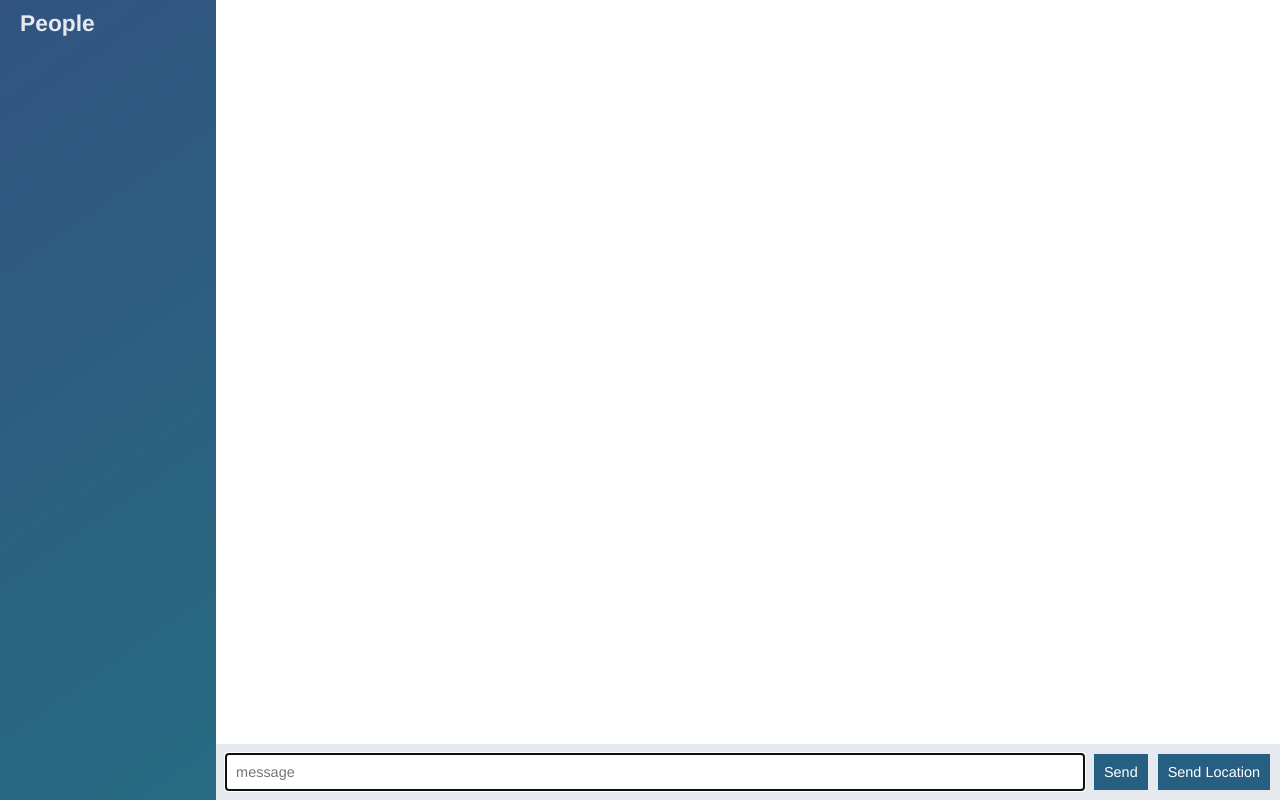
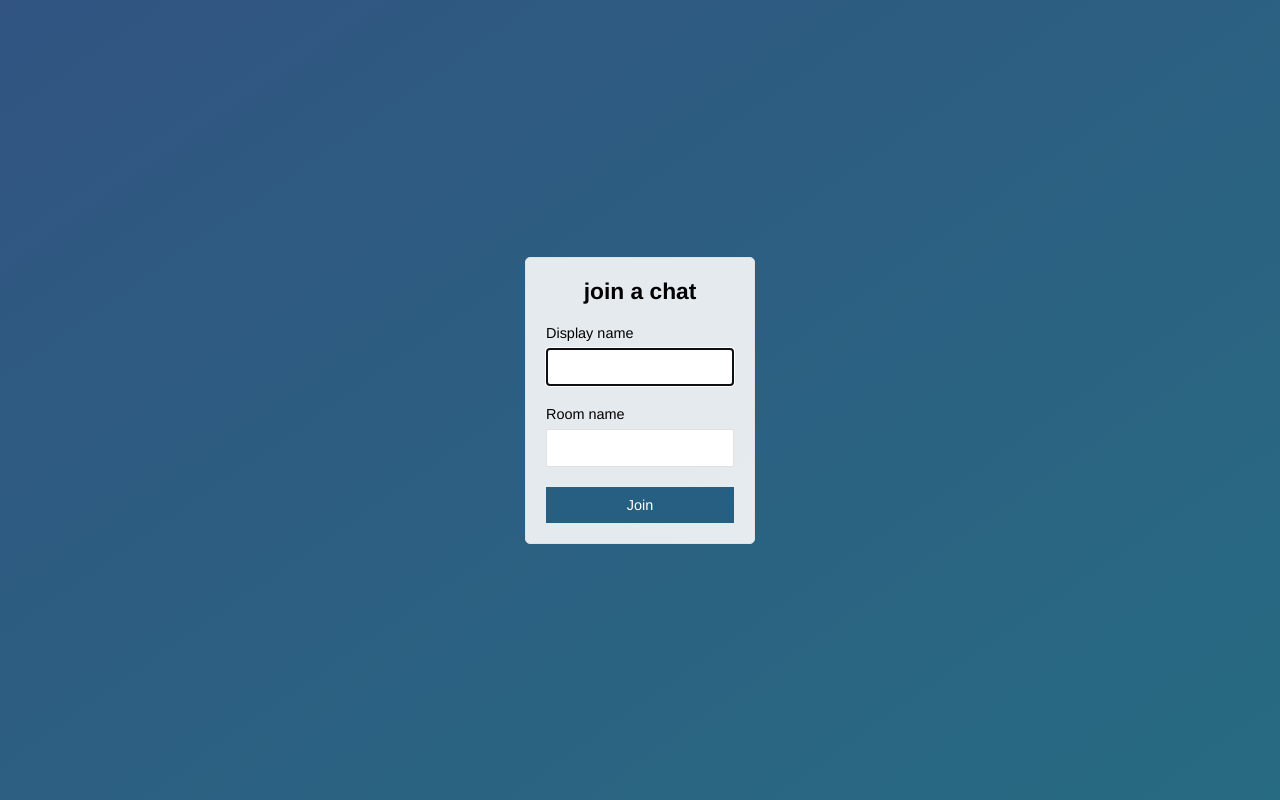
Before and after one commit to MBA1376/node-chat-app, a website: page public/index.html in a window 1280 px wide. Drawn offline with nearby package versions, Linux system fonts and the light colour scheme; no server answers.

Commit message:
Add join page that submits to chat.html

```diff
--- a/public/index.html
+++ b/public/index.html
@@ -1,60 +1,31 @@
 <!DOCTYPE html>
+<html>
+	<head>
+		<meta charset="utf-8">
+		<meta name="viewport" content="width=device-width initial-scale=1 , user-scalable = no">
+		<link rel="stylesheet" href="/css/styles.css">
+		<title>join | ChatApp</title>
+	</head>
 
-<html>
+	<body class="centered-form">
+		<div class="centered-form__form">
+			<form action="/chat.html">
+				<div class="form-field">
+					<h3>join a chat</h3>
+				</div>
+				<div class="form-field">
+					<label>Display name</label>
+					<input type="text"  name="name" autofocus/>
+				</div>
+				<div class="form-field">
+					<label>Room name</label>
+					<input type="text" name="room"/>
+				</div>
+				<div class="form-field">
+					<button>Join</button>
+				</div>
+			</form>
+		</div>
+	</body>
 
-<head>
-	<meta charset = "utf-8">
-	<link rel="stylesheet" href="/css/styles.css">
-</head>
-
-<body class="chat">
-
-<div class="chat__sidebar">
-	<h3>People</h3>
-	<div id="users"></div>
-</div>
-
-<div class="chat__main">
-	<ol id="messages" class="chat__messages"></ol>
-	<div class="chat__footer">
-		<form id="message-form">
-			<input name="message" type="text" placeholder="message"  autofocus autocomplete="off"/>
-			<button>Send</button>
-		</form>
-
-		<button id="send-location">Send Location</button>
-	</div>
-
-</div>
-
-<script id="message-template" type="text/template">
-	<li class="message">
-		<div class="message__title">
-			<h4>{{from}}</h4>
-			<span>{{createdAt}}</span>
-		</div>
-		<div class="message__body">
-			<p>{{text}}</p>
-		</div>
-	</li>
-</script>
-
-<script id="location-message-template" type="text/template">
-	<li class="message">
-		<div class="message__title">
-			<h4>{{from}}</h4>
-			<span>{{createdAt}}</span>
-		</div>
-		<div class="message__body">
-			<p><a href ={{url}} target="_blank"> My Current Location</a></p>
-		</div>
-	</li>
-</script>
-
-<script src="/socket.io/socket.io.js"></script>
-<script src="/js/libs/jquery-3.3.1.min.js"></script>
-<script src="/js/libs/moment.js"></script>
-<script src="/js/libs/mustache.js"></script>
-<script src="/js/index.js"	></script>
-</body>
 </html>
```
Also changed, not shown: public/chat.html (added, +62 -0 lines), public/js/chat.js (renamed from public/js/index.js).
